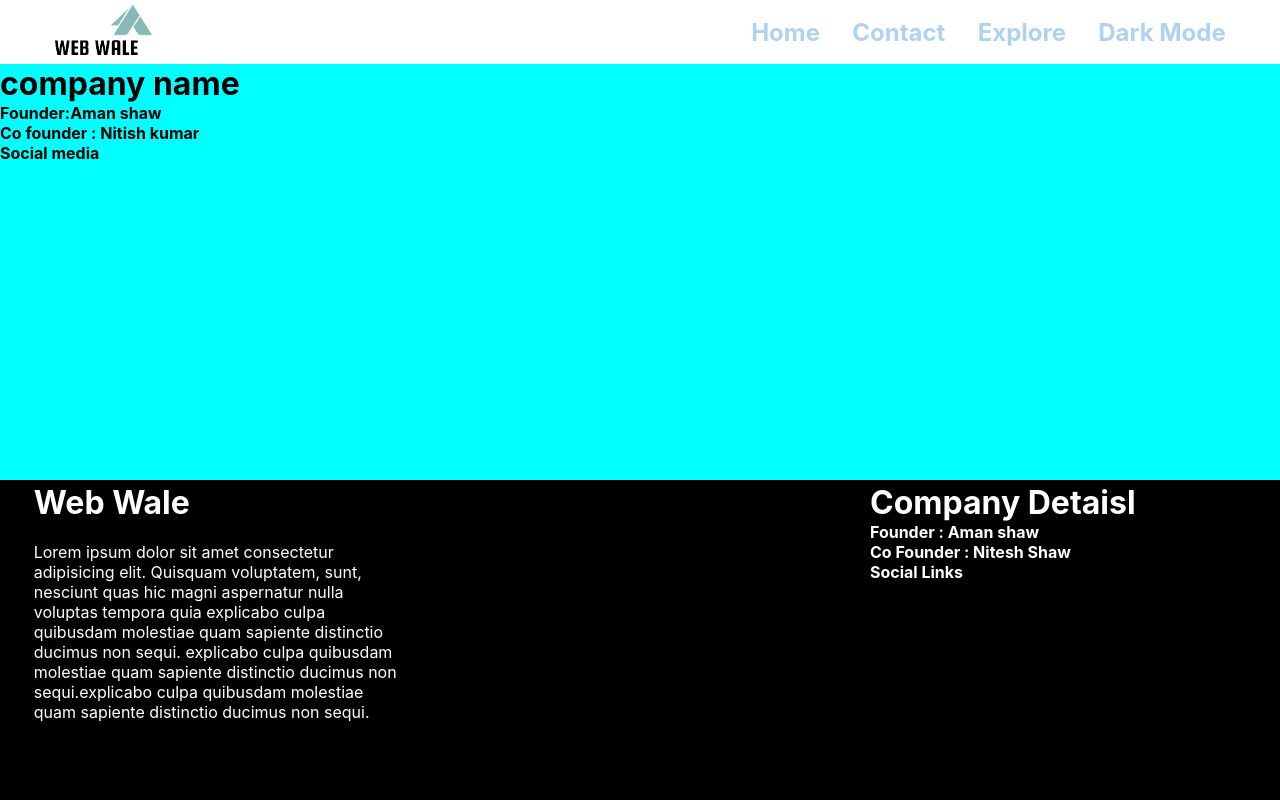
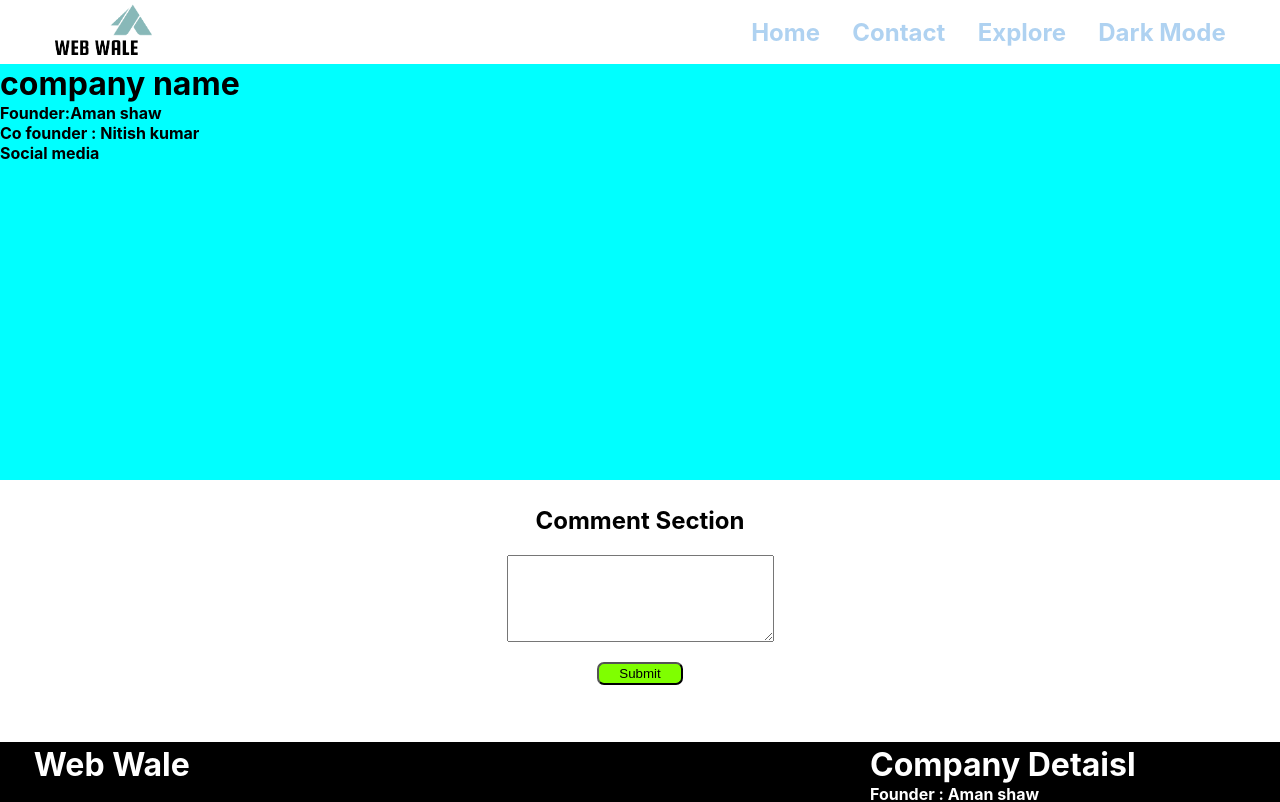
Before and after one commit to Amanshaw9010/movieApi, a React (Create React App) app: page /contact in a window 1280 px wide. Shown: the top 802 px of the page. Built offline with nearby package versions, Linux system fonts and the light colour scheme; some icons are missing.

Commit message:
add commment box

```diff
--- a/package.json
+++ b/package.json
@@ -7,6 +7,7 @@
     "@testing-library/react": "^13.3.0",
     "@testing-library/user-event": "^13.5.0",
     "bootstrap": "^5.2.0",
+    "express": "^4.18.1",
     "react": "^18.2.0",
     "react-dom": "^18.2.0",
     "react-router-dom": "^6.3.0",
--- a/src/App.js
+++ b/src/App.js
@@ -2,6 +2,7 @@ import Navbar from './components/Navbar.js'
 import Container from './components/Container'
 import Footer from './components/Footer.js';
 import Contact from './components/Contact'
+import Comment from './components/Comment'
 import './App.css'
 import { BrowserRouter, Routes, Route } from "react-router-dom";
 
@@ -17,7 +18,7 @@ function App() {
           <Route path="/contact" element={<Contact />} />
         </Routes>
       </BrowserRouter>
-
+      <Comment />
       <Footer />
     </>
   );
--- a/src/components/Card.js
+++ b/src/components/Card.js
@@ -12,7 +12,6 @@ const Card = ({movie}) => {
 
       <div className='backdrop_card'>
 
-
           <div className='card_box_top'><h5>{movie.title}</h5> </div>
           <div className='card_box_middle'><img src={"https://image.tmdb.org/t/p/w500" + movie.backdrop_path} alt={movie.path} /> </div>
           <div className='card_box_bottom'>
@@ -20,7 +19,9 @@ const Card = ({movie}) => {
            </div>
            <br />
            <div className='card_box_bottom'>
-          <p>    Release : {movie.release_date}</p>
+          <p>    Release : {movie.genre_ids.map((genre)=>{
+            return  genre+" ";
+          })}</p>
            </div>
         </div>
     </>
--- /dev/null
+++ b/src/components/Comment.js
@@ -0,0 +1,53 @@
+import React, { useState } from 'react'
+import '../css/Comment.css'
+
+const Comment = () => {
+
+  const [text, settext]= useState('your comment is here..');
+  const [display , setdisplay]= useState('none');
+  const [display2,setdisplay2]= useState('block');
+  let value = "";
+
+  function handleEvent(event){
+    settext(event.target.value)
+
+  }
+
+  function showComment(){
+    setdisplay('block')
+    setdisplay2('none')
+  }
+
+  function delete_cmt(){
+    setdisplay('none')
+  }
+
+
+
+  return (
+    <>
+    <div className="Comment_main">
+    <div className='comment_box'>
+    <h2 >Comment Section</h2>
+    <br />
+        <textarea  onChange={handleEvent}   cols="30" rows="5" style={{display:display2}}></textarea>
+        <br />
+        <input type="submit"  onClick={showComment}/>
+    </div>
+
+    <div className='view_comment'>
+       <div className='view_comment_box' style={{display:display}}>
+        <div className='comment'>{text}</div>
+        <div className='delete_commetn' onClick={delete_cmt}><h2>Delete</h2></div>
+
+       </div>
+
+    </div>
+
+    </div>
+
+    </>
+  )
+}
+
+export default Comment
--- a/src/components/Container.js
+++ b/src/components/Container.js
@@ -9,25 +9,30 @@ const Container = () => {
     "https://api.themoviedb.org/3/movie/popular?api_key=6fc1c242b9f6b756db34c416105debf0";
 
   const [popular, setPopular] = useState([]);
-   useEffect(() => {
+  let [text, settext] = useState([]);
+  useEffect(() => {
     fetchPopular();
   }, []);
 
   const fetchPopular = async () => {
     const data = await fetch(url);
     const movies = await data.json();
-    console.log(movies);
+    console.log(movies.results);
     setPopular(movies.results);
   };
 
 
-
+  function handClick(event) {
+    settext(event.target.value);
+  }
 
   return (
     <>
-       <div className="App">
+      <input type="text" onChange={handClick} />
+      <p>{text}</p>
+      <div className="App">
         <h1>Popular Movies 2022</h1>
-         <div className='backdrop_container'>
+        <div className='backdrop_container'>
 
           <div className="popular-movies">
             {popular.map((movie) => {
--- /dev/null
+++ b/src/css/Comment.css
@@ -0,0 +1,60 @@
+.Comment_main{
+    height: auto;
+    width: 100vw;
+    display: flex;
+    justify-content: center;
+    align-items: center;
+    flex-direction: column;
+  }
+.comment_box{
+    margin: 2% 0% 2% 0%;
+    height: 60%;
+    width: 22%;
+     display: flex;
+    justify-content: space-around;
+    flex-direction: column;
+    align-items: center;
+ }
+.comment_box input{
+    padding: 2px 20px;
+    border-radius: 7px;
+    background-color: chartreuse;
+
+}
+textarea {
+    padding: 5px;
+}
+.view_comment{
+    height:auto;
+    width: 100vw;
+    margin: 2vh 0vh;
+     display: flex;
+    justify-content: center;
+    align-items: center;
+
+}
+.view_comment_box{
+    height: auto;
+    width: 30%;
+     display: flex;
+    justify-content: center;
+    align-items: center;
+}
+.comment{
+    height: 50%;
+    width: 70%;
+     padding: 5px;
+    overflow: visible;
+
+}
+@media only screen and (max-width: 600px){
+    .view_comment_box{
+         width: 90%;
+
+    }
+    .comment_box{
+
+        width: 90%;
+
+    }
+}
```
Also changed, not shown: src/components/Navbar.js (+15 -13 lines), 1 other file (tests, documents, lock files or other folders).
